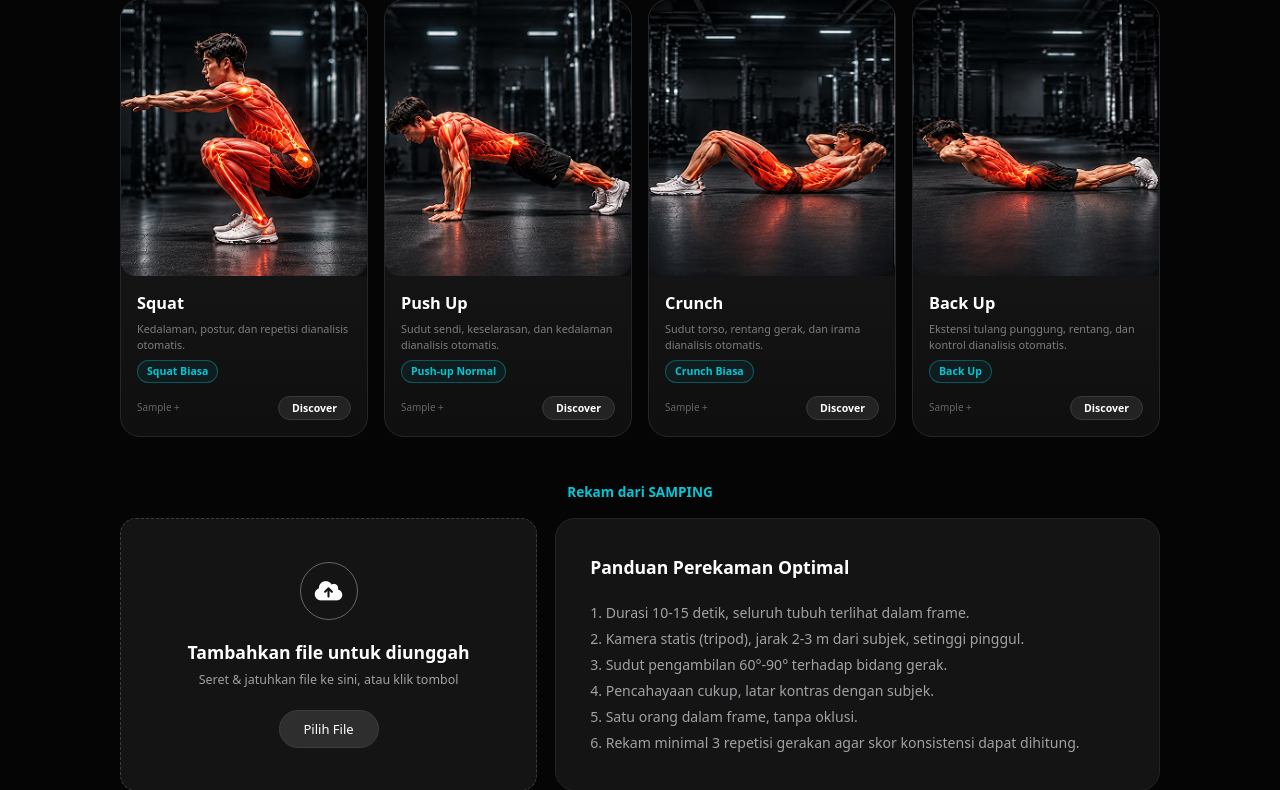
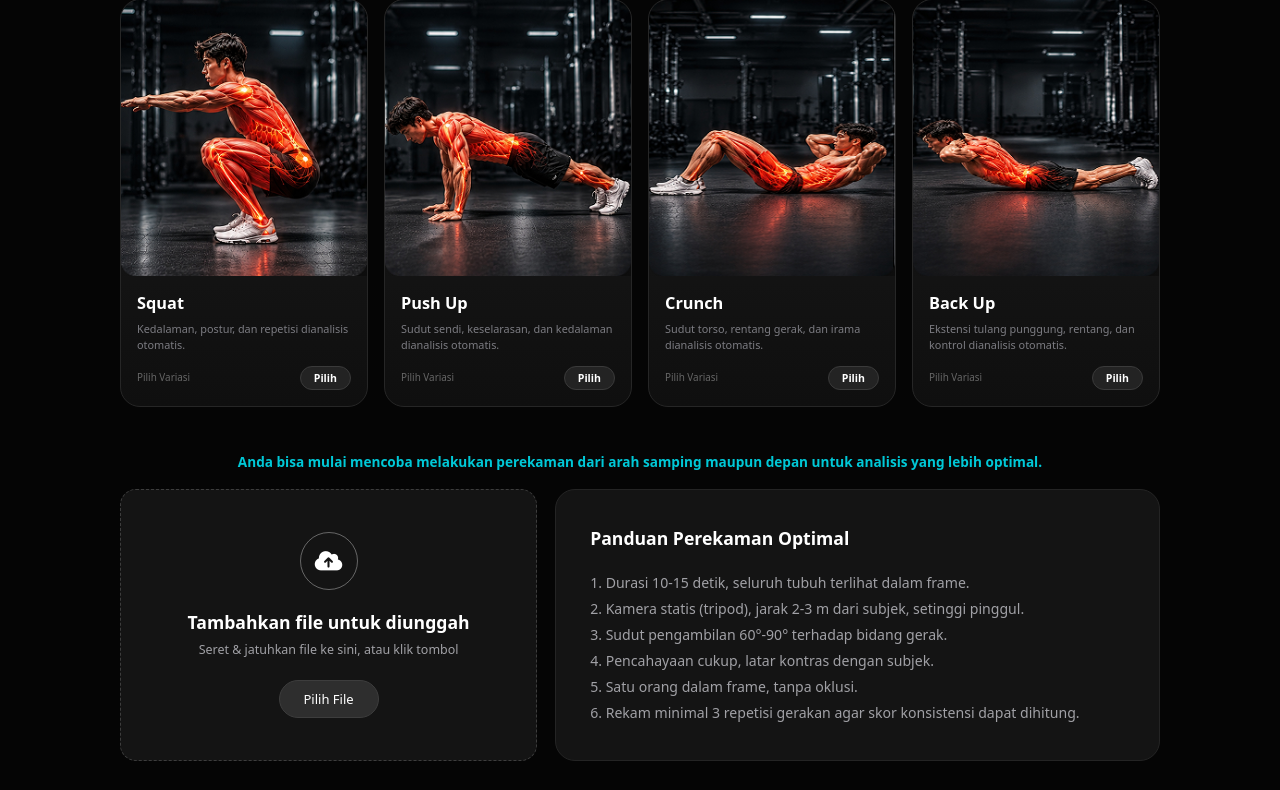
Before and after one commit to JasonSlav/cv-gymcatch, a Flask app: page / in a window 1280 px wide. Shown: the part 961-1751 px from the top of the page. Run offline with Flask 3, Linux system fonts and the light colour scheme.

Commit message:
feat: pemilihan varian kartu interaktif + ganti nama riwayat

```diff
--- a/templates/index.html
+++ b/templates/index.html
@@ -337,16 +337,9 @@
             line-height: 1.45;
         }
 
-        .card-variant {
-            align-self: flex-start;
-            margin-top: 2px;
-            font-size: 0.66rem;
-            font-weight: 600;
-            color: var(--accent-cyan);
-            border: 1px solid rgba(0, 200, 215, 0.35);
-            border-radius: 999px;
-            padding: 2px 9px;
-            background: rgba(0, 200, 215, 0.06);
+        .movement-card.selected {
+            border-color: var(--accent-cyan);
+            box-shadow: 0 0 0 1px rgba(0, 200, 215, 0.6), 0 18px 40px rgba(0, 0, 0, 0.45);
         }
 
         .movement-footer {
@@ -362,7 +355,7 @@
             color: #666;
         }
 
-        .btn-discover {
+        .btn-pick {
             background: #232323;
             border: 1px solid #3a3a3a;
             color: #ffffff;
@@ -372,13 +365,22 @@
             font-weight: 600;
             font-family: var(--font-main);
             cursor: pointer;
-            transition: border-color 0.2s, color 0.2s;
-        }
-
-        .btn-discover:hover {
+            transition: border-color 0.2s, color 0.2s, background 0.2s;
+        }
+
+        .btn-pick:hover {
             border-color: var(--accent-cyan);
             color: var(--accent-cyan);
         }
+
+        .btn-pick.selected,
+        .btn-pick.selected:hover {
+            background: #ffffff;
+            border-color: #ffffff;
+            color: #000000;
+        }
+
+        .movement-card.selected .sample-label { color: #ffffff; }
 
         /* --- Upload Section --- */
         .upload-grid {
@@ -930,10 +932,9 @@
                     <p class="movement-sub"
                        data-id="Kedalaman, postur, dan repetisi dianalisis otomatis."
                        data-en="Depth, posture, and repetitions analyzed automatically.">Kedalaman, postur, dan repetisi dianalisis otomatis.</p>
-                    <span class="card-variant" data-category-badge="squat">Squat Biasa</span>
                     <div class="movement-footer">
-                        <span class="sample-label">Sample +</span>
-                        <button type="button" class="btn-discover" data-open-modal="squat" data-id="Discover" data-en="Discover">Discover</button>
+                        <span class="sample-label" data-category-label="squat">Pilih Variasi</span>
+                        <button type="button" class="btn-pick" data-open-modal="squat" data-id="Pilih" data-en="Select">Pilih</button>
                     </div>
                 </div>
             </article>
@@ -947,10 +948,9 @@
                     <p class="movement-sub"
                        data-id="Sudut sendi, keselarasan, dan kedalaman dianalisis otomatis."
                        data-en="Joint angles, alignment, and depth analyzed automatically.">Sudut sendi, keselarasan, dan kedalaman dianalisis otomatis.</p>
-                    <span class="card-variant" data-category-badge="pushup">Push-up Normal</span>
                     <div class="movement-footer">
-                        <span class="sample-label">Sample +</span>
-                        <button type="button" class="btn-discover" data-open-modal="pushup" data-id="Discover" data-en="Discover">Discover</button>
+                        <span class="sample-label" data-category-label="pushup">Pilih Variasi</span>
+                        <button type="button" class="btn-pick" data-open-modal="pushup" data-id="Pilih" data-en="Select">Pilih</button>
                     </div>
                 </div>
             </article>
@@ -964,10 +964,9 @@
                     <p class="movement-sub"
                        data-id="Sudut torso, rentang gerak, dan irama dianalisis otomatis."
                        data-en="Torso angle, range, and rhythm analyzed automatically.">Sudut torso, rentang gerak, dan irama dianalisis otomatis.</p>
-                    <span class="card-variant" data-category-badge="crunch">Crunch Biasa</span>
                     <div class="movement-footer">
-                        <span class="sample-label">Sample +</span>
-                        <button type="button" class="btn-discover" data-open-modal="crunch" data-id="Discover" data-en="Discover">Discover</button>
+                        <span class="sample-label" data-category-label="crunch">Pilih Variasi</span>
+                        <button type="button" class="btn-pick" data-open-modal="crunch" data-id="Pilih" data-en="Select">Pilih</button>
                     </div>
                 </div>
             </article>
@@ -981,17 +980,18 @@
                     <p class="movement-sub"
                        data-id="Ekstensi tulang punggung, rentang, dan kontrol dianalisis otomatis."
                        data-en="Spinal extension, range, and control analyzed automatically.">Ekstensi tulang punggung, rentang, dan kontrol dianalisis otomatis.</p>
-                    <span class="card-variant" data-category-badge="backup">Back Up</span>
                     <div class="movement-footer">
-                        <span class="sample-label">Sample +</span>
-                        <button type="button" class="btn-discover" data-open-modal="backup" data-id="Discover" data-en="Discover">Discover</button>
+                        <span class="sample-label" data-category-label="backup">Pilih Variasi</span>
+                        <button type="button" class="btn-pick" data-open-modal="backup" data-id="Pilih" data-en="Select">Pilih</button>
                     </div>
                 </div>
             </article>
         </div>
 
         <!-- Upload + Panduan Perekaman -->
-        <p id="camera-guide" class="camera-guide">Rekam dari SAMPING</p>
+        <p id="camera-guide" class="camera-guide"
+           data-id="Anda bisa mulai mencoba melakukan perekaman dari arah samping maupun depan untuk analisis yang lebih optimal."
+           data-en="You can start recording from the side or the front for a more optimal analysis.">Anda bisa mulai mencoba melakukan perekaman dari arah samping maupun depan untuk analisis yang lebih optimal.</p>
         <div class="upload-grid">
             <!-- Left Card -->
             <div class="card upload-box">
@@ -1030,7 +1030,7 @@
         <p id="upload-error" class="error-text" style="display:none;"></p>
         <div id="error-msg" style="color: #ef4444; font-size: 14px; margin-top: 10px; display: none;"></div>
 
-        <input type="hidden" id="selected-movement" value="squat_standard">
+        <input type="hidden" id="selected-movement" value="">
     </section>
 
     <!-- Progress analisis (ditampilkan saat fetch berjalan) -->
@@ -1127,26 +1127,26 @@
                 data-en="Choose a Movement Variant">Pilih Variasi Gerakan</h3>
 
             <div class="modal-panel" data-panel="squat">
-                <button type="button" class="movement-option active" data-movement="squat_standard" data-angle="side" data-id="Squat Biasa" data-en="Standard Squat">Squat Biasa</button>
+                <button type="button" class="movement-option" data-movement="squat_standard" data-angle="side" data-id="Squat Biasa" data-en="Standard Squat">Squat Biasa</button>
                 <button type="button" class="movement-option" data-movement="squat_sumo" data-angle="front" data-id="Squat Sumo" data-en="Sumo Squat">Squat Sumo</button>
                 <button type="button" class="movement-option" data-movement="squat_plie" data-angle="front" data-id="Squat Plie" data-en="Plie Squat">Squat Plie</button>
             </div>
 
             <div class="modal-panel" data-panel="pushup">
-                <button type="button" class="movement-option active" data-movement="pushup_standard" data-angle="front" data-id="Push-up Normal" data-en="Standard Push-up">Push-up Normal</button>
+                <button type="button" class="movement-option" data-movement="pushup_standard" data-angle="front" data-id="Push-up Normal" data-en="Standard Push-up">Push-up Normal</button>
                 <button type="button" class="movement-option" data-movement="pushup_wide" data-angle="front" data-id="Push-up Lebar" data-en="Wide Push-up">Push-up Lebar</button>
                 <button type="button" class="movement-option" data-movement="pushup_diamond" data-angle="front" data-id="Push-up Diamond" data-en="Diamond Push-up">Push-up Diamond</button>
                 <button type="button" class="movement-option" data-movement="pushup_pike" data-angle="side" data-id="Push-up Pike" data-en="Pike Push-up">Push-up Pike</button>
             </div>
 
             <div class="modal-panel" data-panel="crunch">
-                <button type="button" class="movement-option active" data-movement="crunch_standard" data-angle="side" data-id="Crunch Biasa" data-en="Standard Crunch">Crunch Biasa</button>
+                <button type="button" class="movement-option" data-movement="crunch_standard" data-angle="side" data-id="Crunch Biasa" data-en="Standard Crunch">Crunch Biasa</button>
                 <button type="button" class="movement-option" data-movement="crunch_swimming" data-angle="side" data-id="Crunch Swimming" data-en="Swimming Crunch">Crunch Swimming</button>
                 <button type="button" class="movement-option" data-movement="crunch_bicycle" data-angle="side" data-id="Crunch Bicycle" data-en="Bicycle Crunch">Crunch Bicycle</button>
             </div>
 
             <div class="modal-panel" data-panel="backup">
-                <button type="button" class="movement-option active" data-movement="back_up" data-angle="side" data-id="Back Up" data-en="Back Extension">Back Up</button>
+                <button type="button" class="movement-option" data-movement="back_up" data-angle="side" data-id="Back Up" data-en="Back Extension">Back Up</button>
             </div>
         </div>
     </div>
@@ -1160,6 +1160,8 @@
                 dropInvalid: "Format file tidak didukung (hanya .mp4/.mov)",
                 progressFrames: "Memproses {done}/{total} frame",
                 na: "N/A",
+                chooseVariation: "Pilih Variasi",
+                noMovement: "Pilih variasi gerakan terlebih dahulu.",
                 hints: {
                     score: "Gabungan ROM (40%), konsistensi (30%), dan stabilitas (30%).",
                     reps: "Jumlah gerakan naik-turun yang terdeteksi.",
@@ -1247,6 +1249,8 @@
                 dropInvalid: "Unsupported file type (.mp4/.mov only)",
                 progressFrames: "Processing {done}/{total} frames",
                 na: "N/A",
+                chooseVariation: "Choose Variation",
+                noMovement: "Choose a movement variation first.",
                 hints: {
                     score: "Combines ROM (40%), consistency (30%), and stability (30%).",
                     reps: "Number of detected up-and-down movements.",
@@ -1350,8 +1354,7 @@
 
             localStorage.setItem("gc-lang", lang);
 
-            updateCameraGuide();
-            updateCardBadges();
+            updateCardLabels();
         }
 
         /* Pesan error backend → bahasa aktif (fallback: teks dari server) */
@@ -1363,32 +1366,31 @@
             return (data && data.error) || "HTTP error";
         }
 
-        /* Panduan kamera mengikuti varian gerakan yang dipilih */
-        function updateCameraGuide() {
-            const guide = document.getElementById("camera-guide");
-            const active = document.querySelector(".movement-option.active");
-            const angle = active ? active.dataset.angle : "side";
-            const text = {
-                side: { id: "Rekam dari SAMPING", en: "Record from the SIDE" },
-                front: { id: "Rekam dari DEPAN", en: "Record from the FRONT" },
-            }[angle];
-            if (guide && text) {
-                guide.textContent = text[currentLang] || text.id;
-            }
-        }
-
-        /* Badge pada tiap kartu menampilkan varian yang sedang aktif */
-        function updateCardBadges() {
-            document.querySelectorAll("[data-panel]").forEach(panel => {
-                const badge = document.querySelector(
-                    '[data-category-badge="' + panel.dataset.panel + '"]'
+        /* Label footer kartu: varian terpilih atau ajakan memilih */
+        function updateCardLabels() {
+            document.querySelectorAll(".movement-card").forEach(card => {
+                const label = card.querySelector(".sample-label");
+                if (!label) return;
+                const panel = document.querySelector(
+                    '.modal-panel[data-panel="' + card.dataset.category + '"]'
                 );
-                const active = panel.querySelector(".movement-option.active");
-                if (badge && active) {
-                    badge.textContent =
-                        active.getAttribute("data-" + currentLang) ||
-                        active.getAttribute("data-id");
-                }
+                const active = card.classList.contains("selected") && panel
+                    ? panel.querySelector(".movement-option.active")
+                    : null;
+                label.textContent = active
+                    ? (active.getAttribute("data-" + currentLang) ||
+                        active.getAttribute("data-id"))
+                    : T[currentLang].chooseVariation;
+            });
+        }
+
+        /* Tandai satu kartu sebagai kategori terpilih */
+        function selectCategory(category) {
+            document.querySelectorAll(".movement-card").forEach(card => {
+                const on = card.dataset.category === category;
+                card.classList.toggle("selected", on);
+                const btn = card.querySelector(".btn-pick");
+                if (btn) btn.classList.toggle("selected", on);
             });
         }
 
@@ -1540,7 +1542,7 @@
 
             btnSelect.addEventListener("click", () => input.click());
 
-            /* Kartu kategori & tombol Discover → buka modal varian */
+            /* Kartu kategori & tombol Pilih → buka modal varian */
             document.querySelectorAll(".movement-card").forEach(card => {
                 card.addEventListener("click", () => openModal(card.dataset.category));
             });
@@ -1554,7 +1556,7 @@
                 el.addEventListener("click", closeModal);
             });
 
-            /* Pilih varian → update nilai tersembunyi, badge, panduan kamera */
+            /* Pilih varian → update nilai tersembunyi, label, dan kartu terpilih */
             document.querySelectorAll(".movement-option").forEach(btn => {
                 btn.addEventListener("click", () => {
                     document.querySelectorAll(".movement-option").forEach(b => {
@@ -1563,8 +1565,10 @@
                     btn.classList.add("active");
                     document.getElementById("selected-movement").value =
                         btn.dataset.movement;
-                    updateCameraGuide();
-                    updateCardBadges();
+                    const panel = btn.closest(".modal-panel");
+                    if (panel) selectCategory(panel.dataset.panel);
+                    updateCardLabels();
+                    showError("");
                     closeModal();
                 });
             });
@@ -1582,6 +1586,11 @@
 
             const btnConfirm = document.getElementById("btn-confirm-analyze");
             if (btnConfirm) btnConfirm.addEventListener("click", () => {
+                const movement = document.getElementById("selected-movement").value;
+                if (!movement) {
+                    showError(T[currentLang].noMovement);
+                    return;
+                }
                 const file = selectedFile;
                 resetPreviewState();
                 if (file) analyzeFile(file);
```
Also changed, not shown: app_flask.py (+25 -0 lines), templates/history.html (+46 -7 lines).
